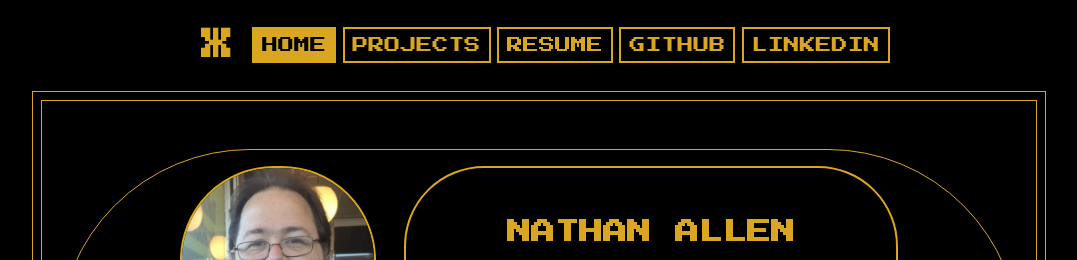
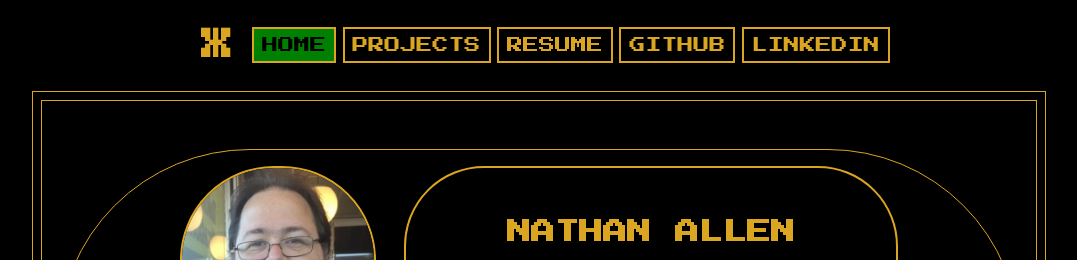
Before and after one commit to nateonmission/portfolio, a plain HTML site: page index.html in a window 1280 px wide. Shown: the top 260 px of the page, without its empty margins (101-1178 px from the left). Drawn offline with Linux system fonts and the light colour scheme.

Commit message:
adjusted a active color

```diff
--- a/css/main.css
+++ b/css/main.css
@@ -61,7 +61,7 @@
     padding: 0.5rem;
     text-decoration: none;
     color: black;
-    background-color: goldenrod !important;
+    background-color: green !important;
     border: solid 2px goldenrod;
   }
 
```
